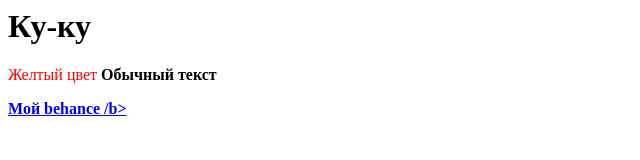
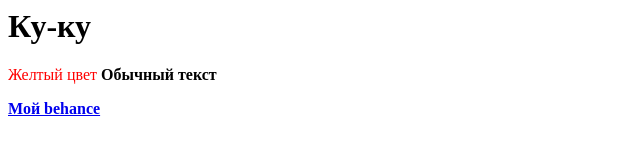
Before and after one commit to winterweil/winterweil.github.io, a plain HTML site: page index.html in a window 1280 px wide. Shown: the full height of the page, 0-640 px from the left. Drawn offline with Linux system fonts and the light colour scheme.

Commit message:
Update index.html

```diff
--- a/index.html
+++ b/index.html
@@ -3,5 +3,5 @@
 <body>
     <h1> Ку-ку </h1>
     <p> <span style = "color:red"> Желтый цвет </span> <b> Обычный текст </b></p>
-    <a href  = "https://www.behance.net/d74305ca"> <b> Мой behance /b></a>
+    <a href  = "https://www.behance.net/d74305ca"> <b> Мой behance </b></a>
 </body>
```
